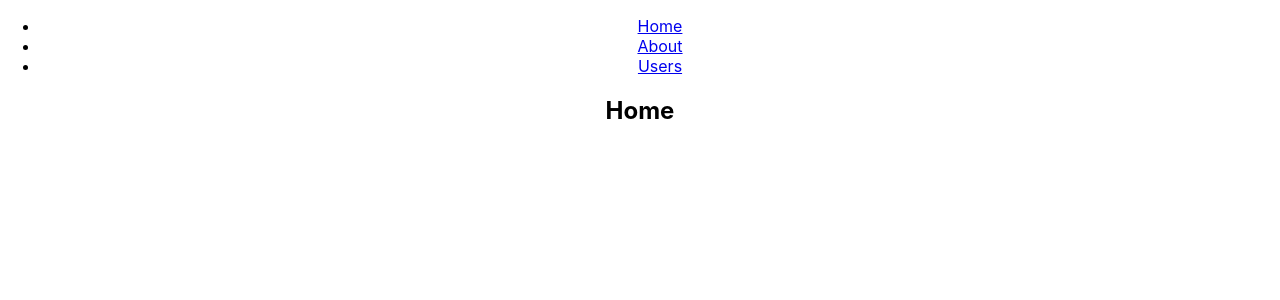
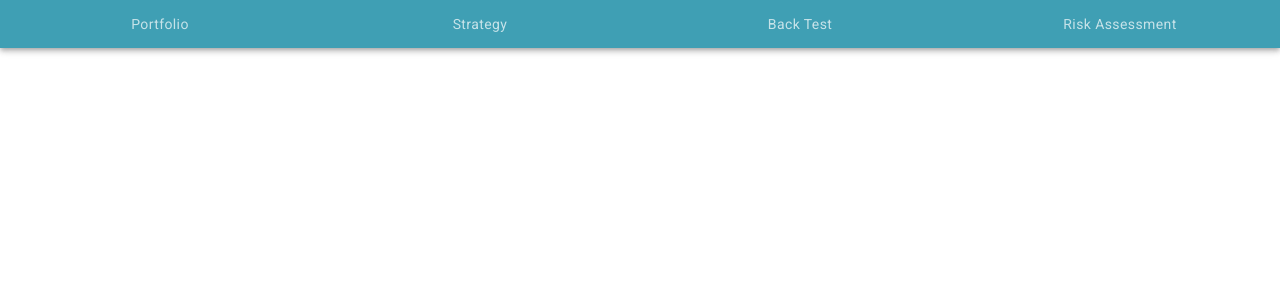
Before and after one commit to Sci-Inference/WaterMons, a React (Create React App) app in the folder water_mons/ui/: page / in a window 1280 px wide. Shown: the top 300 px of the page. Built offline with nearby package versions, Linux system fonts and the light colour scheme.

Commit message:
app bar v0

```diff
--- a/water_mons/ui/package.json
+++ b/water_mons/ui/package.json
@@ -6,6 +6,7 @@
     "@fontsource/roboto": "^4.5.0",
     "@material-ui/core": "^4.12.1",
     "@material-ui/icons": "^4.11.2",
+    "@material-ui/lab": "^4.0.0-alpha.60",
     "@testing-library/jest-dom": "^5.14.1",
     "@testing-library/react": "^11.2.7",
     "@testing-library/user-event": "^12.8.3",
--- a/water_mons/ui/src/App.js
+++ b/water_mons/ui/src/App.js
@@ -9,21 +9,22 @@ import {
   Link
 } from "react-router-dom";
 
-
 function Home() {
   return <h2>Home</h2>;
 }
 
-function About() {
-  return <h2>About</h2>;
+function Portfolio() {
+  return <h2>Portfolio</h2>;
 }
-
-function Users() {
-  return <h2>Users</h2>;
+function Strategy() {
+  return <h2>Strategy</h2>;
 }
-
-
-
+function BackTest() {
+  return <h2>Back</h2>;
+}
+function RiskAssessment() {
+  return <h2>Risk</h2>;
+}
 
 function App() {
   return (
@@ -31,28 +32,19 @@ function App() {
       <header className="App-header">
         <Router>
           <div>
-        <nav>
-          <ul>
-            <li>
-              <Link to="/">Home</Link>
-            </li>
-            <li>
-              <Link to="/about">About</Link>
-            </li>
-            <li>
-              <Link to="/users">Users</Link>
-            </li>
-          </ul>
-        </nav>
+            <App_Bar />
             <Switch>
-          <Route path="/about">
-            <About />
+              <Route path="/portfolio">
+                <Portfolio />
               </Route>
-          <Route path="/users">
-            <Users />
+              <Route path="/strategy">
+                <Strategy />
               </Route>
-          <Route path="/">
-            <Home />
+              <Route path="/back-test">
+                <BackTest />
+              </Route>
+              <Route path="/assessment">
+                <RiskAssessment />
               </Route>
             </Switch>
           </div>
--- a/water_mons/ui/src/layout/navi_bar.js
+++ b/water_mons/ui/src/layout/navi_bar.js
@@ -1,85 +1,50 @@
 
-// import React from 'react';
-// import PropTypes from 'prop-types';
-// import { makeStyles } from '@material-ui/core/styles';
-// import AppBar from '@material-ui/core/AppBar';
-// import Tabs from '@material-ui/core/Tabs';
-// import Tab from '@material-ui/core/Tab';
-// import Typography from '@material-ui/core/Typography';
-// import Box from '@material-ui/core/Box';
+import React from 'react';
+import PropTypes from 'prop-types';
+import { makeStyles } from '@material-ui/core/styles';
+import AppBar from '@material-ui/core/AppBar';
+import Tabs from '@material-ui/core/Tabs';
+import Tab from '@material-ui/core/Tab';
+import {
+    BrowserRouter as Router,
+    Switch,
+    useHistory,
+    Route,
+    Link
+} from "react-router-dom";
 
-// function TabPanel(props) {
-//   const { children, value, index, ...other } = props;
 
-//   return (
-//     <div
-//       role="tabpanel"
-//       hidden={value !== index}
-//       id={`simple-tabpanel-${index}`}
-//       aria-labelledby={`simple-tab-${index}`}
-//       {...other}
-//     >
-//       {value === index && (
-//         <Box p={3}>
-//           <Typography>{children}</Typography>
-//         </Box>
-//       )}
-//     </div>
-//   );
-// }
+const useStyles = makeStyles((theme) => ({
+   appColor:{
+       background:"#3F9FB4",
+    },
+    tabText:{
+        textTransform: "none" ,
+        fontWeight:500
+    }
+  }));
 
-// TabPanel.propTypes = {
-//   children: PropTypes.node,
-//   index: PropTypes.any.isRequired,
-//   value: PropTypes.any.isRequired,
-// };
+function App_Bar() {
+    const classes = useStyles();
+    let history = useHistory();
+    const [value, setValue] = React.useState(0);
+    const handleChange = (event, newValue) => {
+        setValue(newValue);
+        history.push(newValue.toLowerCase())
+    };
+    return (
+        <div>
+            <AppBar position="static" className={classes.appColor}>
+                <Tabs value={value} onChange={handleChange} centered variant="fullWidth">
+                    <Tab label='Portfolio' value='portfolio' className={classes.tabText}/>
+                    <Tab label='Strategy' value='strategy' className={classes.tabText}/>
+                    <Tab label='Back Test' value='back-test' className={classes.tabText}/>
+                    <Tab label='Risk Assessment' value='assessment' className={classes.tabText}/>
+                </Tabs>
+            </AppBar>
+        </div>
+    )
+}
 
-// function a11yProps(index) {
-//   return {
-//     id: `simple-tab-${index}`,
-//     'aria-controls': `simple-tabpanel-${index}`,
-//   };
-// }
 
-// const useStyles = makeStyles((theme) => ({
-//   root: {
-//     flexGrow: 1,
-//     backgroundColor: theme.palette.background.paper,
-//   },
-// }));
-
-// export default function SimpleTabs() {
-//   const classes = useStyles();
-//   const [value, setValue] = React.useState(0);
-
-//   const handleChange = (event, newValue) => {
-//     setValue(newValue);
-//   };
-
-//   return (
-//     <div className={classes.root}>
-//       <AppBar position="static">
-//         <Tabs value={value} onChange={handleChange} aria-label="simple tabs example">
-//           <Tab label="Item One" {...a11yProps(0)} />
-//           <Tab label="Item Two" {...a11yProps(1)} />
-//           <Tab label="Item Three" {...a11yProps(2)} />
-//         </Tabs>
-//       </AppBar>
-//       <TabPanel value={value} index={0}>
-//         Item One
-//       </TabPanel>
-//       <TabPanel value={value} index={1}>
-//         Item Two
-//       </TabPanel>
-//       <TabPanel value={value} index={2}>
-//         Item Three
-//       </TabPanel>
-//     </div>
-//   );
-// }
-
-// function App_Bar(){
-//     return
-// }
-
-// export default App_Bar;
+export default  App_Bar ;
```
Also changed, not shown: water_mons/ui/public/index.html (+0 -23 lines), 1 other file (tests, documents, lock files or other folders). Lines whose indentation alone changed are shown as unchanged.
